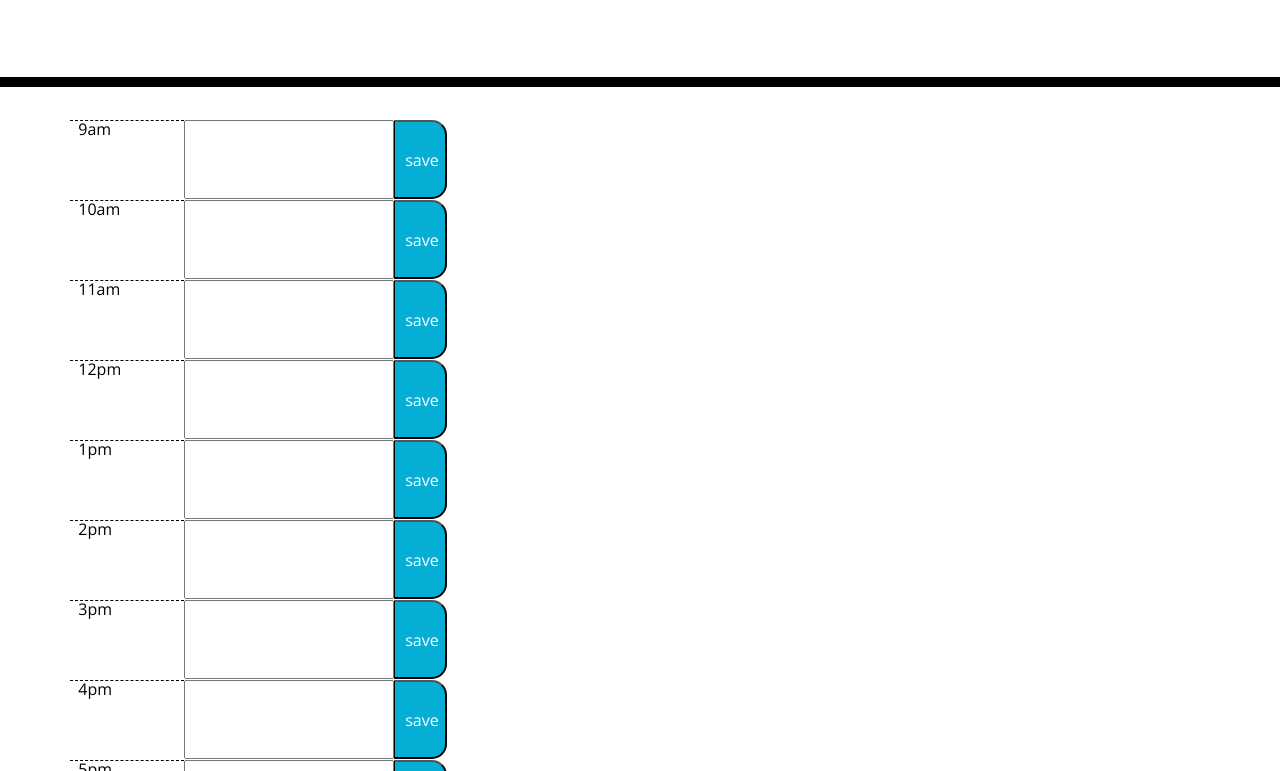
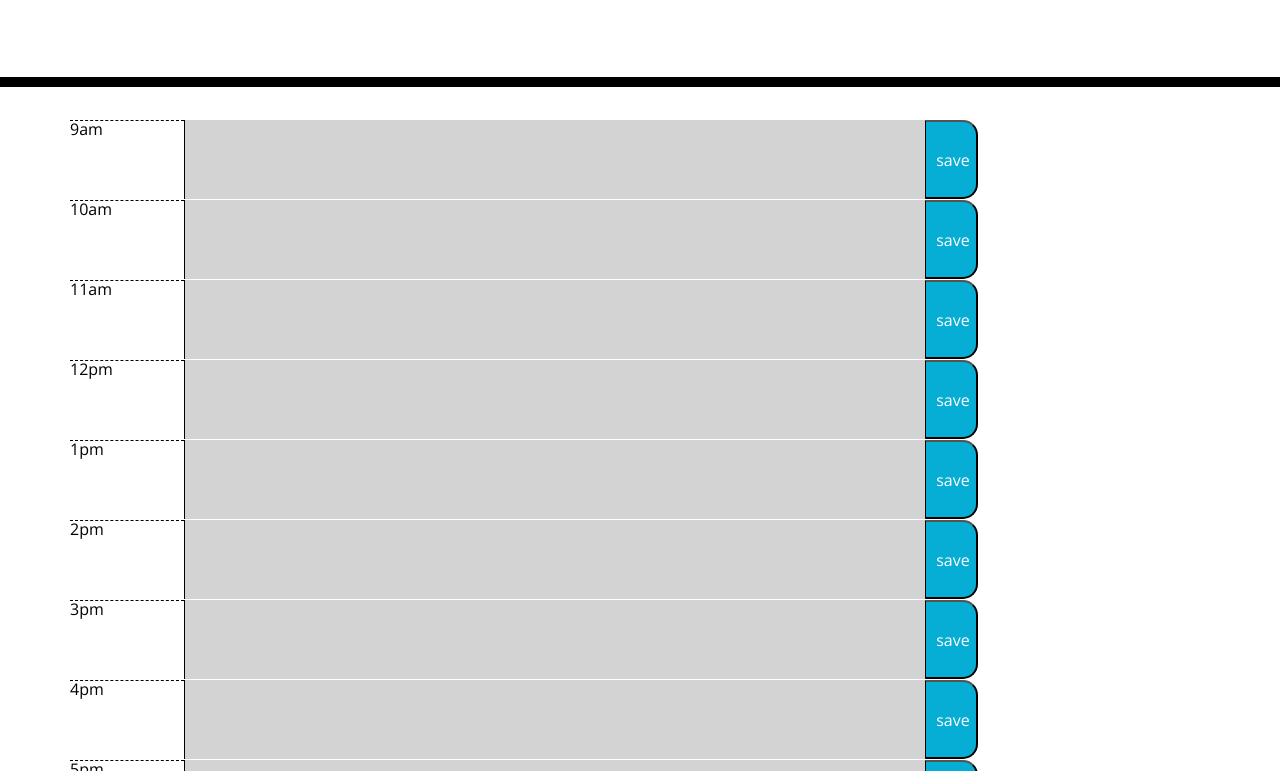
Before and after one commit to Nativeblanks/scheduler, a plain HTML site: page index.html in a window 1280 px wide. Shown: the part 181-952 px from the top of the page. Drawn offline with nearby package versions, Linux system fonts and the light colour scheme.

Commit message:
change from HTML to js rows for dynamic performance

```diff
--- a/assets/js/logic.js
+++ b/assets/js/logic.js
@@ -1,11 +1,43 @@
 // variables
 
 var saveBtn = document.getElementById("saveBtn")
-var userInput = document.getElementById("userInput")
+var taskNine = document.getElementById("9hr")
+var timeDisplay = $("#timeDisplay")
+var now = moment().format("ha");
 
 
-saveBtn.addEventListener('click',saveInput)
+var times = [
+    "9am",
+    "10am",
+    "11am",
+    "12pm",
+    "1pm",
+    "2pm",
+    "3pm",
+    "4pm",
+    "5pm",
+    "6pm",
+    "11pm",
+]
 
-function saveInput() {
+for (let i = 0; i < times.length; i++) {
+    var row = $("<div class='row'>")
+    var hour = $('<div class ="hour">')
+    var input = $('<textarea>')
+    var saveBtn = $('<button class="saveBtn"> save</button>')
 
+    hour.text(times[i])
+
+    row.append(hour,input,saveBtn)
+    timeDisplay.append(row)
+
+    checkTime(times[i], input)
 }
+
+function checkTime (time, timeBlock) {
+    if (time === now.toString()) {
+        timeBlock.addClass("present")
+    } else if (moment(now).isAfter(time)) {
+        timeBlock.addClass("future")
+    } else {timeBlock.addClass("past")
+    }};
--- a/index.html
+++ b/index.html
@@ -28,73 +28,73 @@
       <p class="lead">A simple calendar app for scheduling your work day</p>
       <p id="currentDay" class="lead"></p>
     </header>
-    <div class="container">
+    <div class="container" id="timeDisplay">
       <!-- Timeblocks go here -->
-      <div class ="row">
+      <!-- <div class ="row">
         <div class ="hour">  9am  </div>
-        <input for="task">
+        <input for="task" id="9hr">
         <button class="saveBtn"> save</button>
       </div>
       <div class ="row">
         <div class ="hour">  10am</div>
-        <input for="task" class="userInput">
+        <input for="task" id="10hr">
         <button class="saveBtn"> save</button>
       </div>
       <div class="row">
         <div class ="hour">  11am</div>
-        <input for="task">
+        <input for="task" id="11hr">
         <button class="saveBtn"> save</button>
       </div>
       <div class = "row">
         <div class ="hour">  12pm</div>
-        <input for="task">
+        <input for="task" id="12hr">
         <button class="saveBtn"> save</button>
       </div>
       <div class = "row">
         <div class ="hour">  1pm  </div>
-        <input for="task">
+        <input id="13hr">
         <button class="saveBtn"> save</button>
       </div>
       <div class = "row">
         <div class ="hour">  2pm  </div>
-        <input for="task">
+        <input for="task" id="14hr">
         <button class="saveBtn"> save</button>
       </div>
       <div class = "row">
         <div class ="hour">  3pm  </div>
-        <input for="task">
+        <input for="task" id="15hr">
         <button class="saveBtn"> save</button>
       </div>
       <div class = "row">
         <div class ="hour">  4pm  </div>
-        <input for="task">
+        <input for="task" id="16hr">
         <button class="saveBtn"> save</button>
       </div>
       <div class = "row">
         <div class ="hour">  5pm  </div>
-        <input for="task">
+        <input for="task" id="17hr">
         <button class="saveBtn"> save</button>
       </div>
       <div class = "row">
         <div class ="hour">  6pm  </div>
-        <input for="task">
+        <input for="task" id="18hr">
           <button class="saveBtn"> save</button>
       </div>
       <div class = "row">
         <div class ="hour">  7pm  </div>
-        <input for="task">
+        <input for="task" id="19hr">
         <button class="saveBtn"> save</button>
       </div>
       <div class = "row">
         <div class ="hour">  8pm  </div>
-        <input for="task">
+        <input for="task" id="20hr">
         <button class="saveBtn"> save</button>
       </div>
       <div class = "row">
         <div class ="hour">  9pm  </div>
-        <input for="task">
+        <input for="task" id="21hr">
         <button class="saveBtn"> save</button>
-      </div>
+      </div> -->
 
     </div>
 
```
